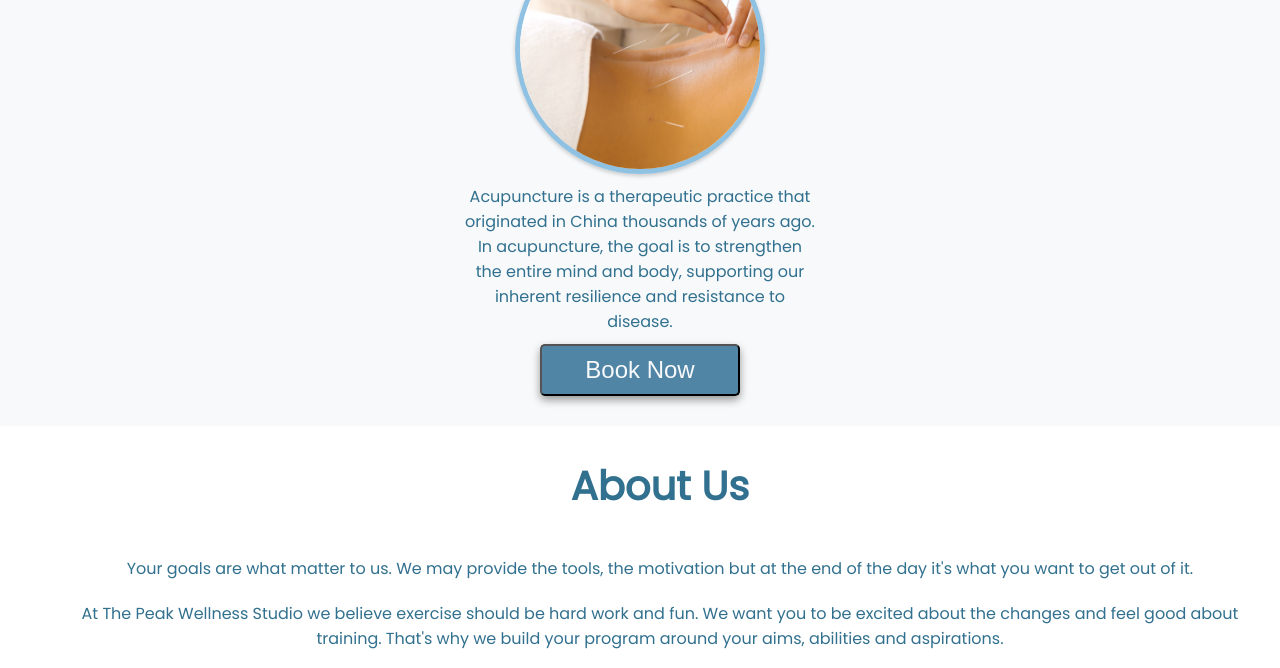
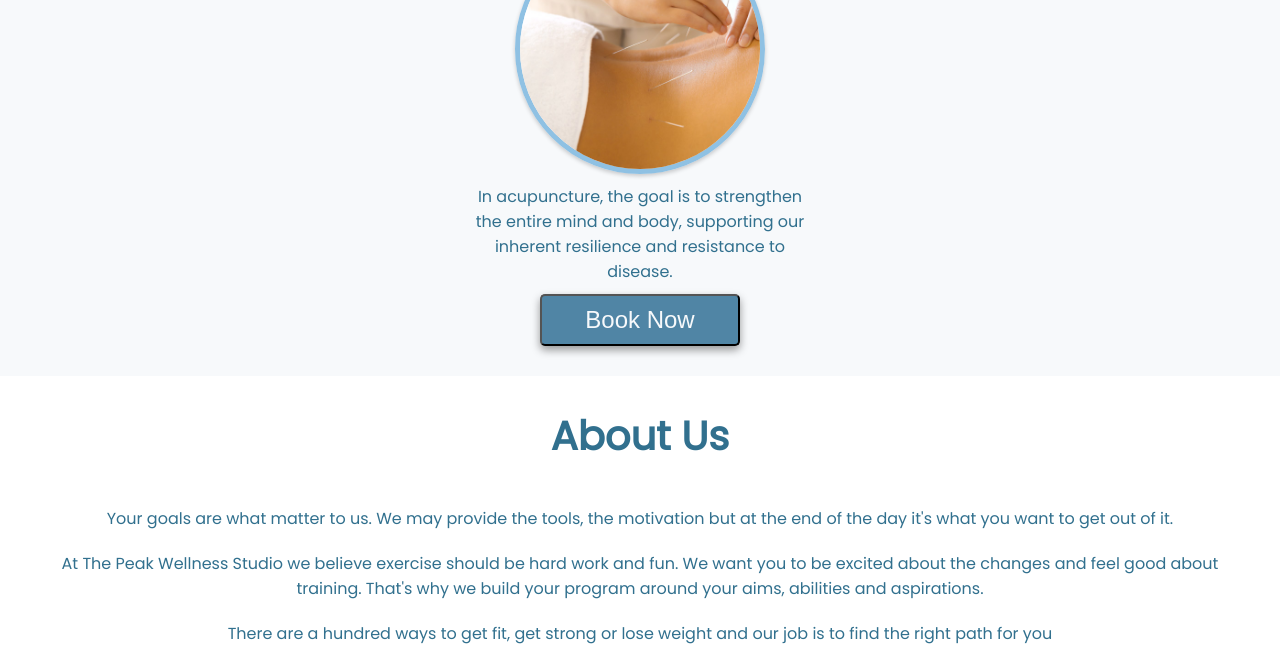
Before and after one commit to geminerald/peakwellness, a plain HTML site: page services.html in a window 1280 px wide. Shown: the part 762-1430 px from the top of the page. Drawn offline with Linux system fonts and the light colour scheme.

Commit message:
fixed but on services page with About section appearing off centre

```diff
--- a/assets/style.css
+++ b/assets/style.css
@@ -182,7 +182,7 @@ nav {
 
 .about {
     display: flex;
-    flex-flow: column wrap;
+    flex-direction: column;
     align-items: center;
     color: #31708e;
     margin: 10px 0px 30px 0px;
--- a/services.html
+++ b/services.html
@@ -65,7 +65,7 @@
                     <h2>Acupuncture</h2>
                     <div class="image-cropper"><img src="./images/acupuncture.jpg"></div>
 
-                    <p>Acupuncture is a therapeutic practice that originated in China thousands of years ago. In acupuncture, the goal is to strengthen the entire mind
+                    <p>In acupuncture, the goal is to strengthen the entire mind
                         and body, supporting our inherent resilience and resistance to disease.</p> <button><a href="contact.html">Book Now</a></button>
                 </div>
             </div>
```
Also changed, not shown: .c9/metadata/environment/assets/style.css, .c9/metadata/environment/index.html, .c9/metadata/environment/services.html, .c9/metadata/preview-/services.html (deleted), 4 other files.
